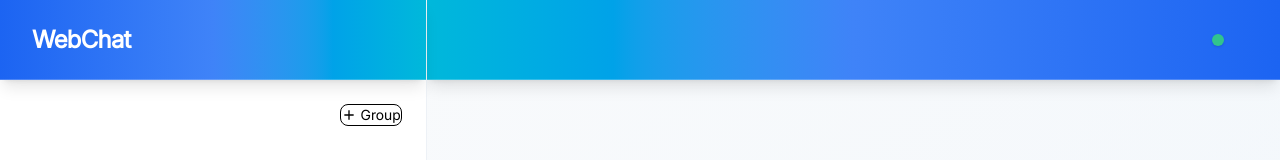
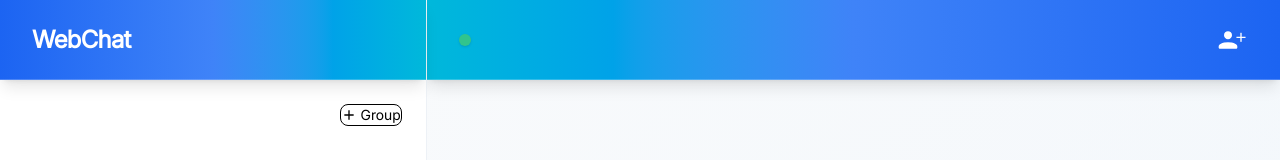
Before and after one commit to holifield4/chat-app, a React (Vite) app in the folder chat-client/: page / in a window 1280 px wide. Shown: the top 160 px of the page. Built offline with nearby package versions, Linux system fonts and the light colour scheme; sample sign-in values are in the browser's storage.

Commit message:
get available members on open modal

```diff
--- a/chat-client/src/components/chat/ChatRoom.tsx
+++ b/chat-client/src/components/chat/ChatRoom.tsx
@@ -5,9 +5,16 @@ import { useState } from "react";
 import useUser from "../../store/useUser";
 import ChatBubble from "./ChatBubble";
 import useMessage from "../../store/useMessage";
+import { UserAdd } from "../../assets/icons/UserAdd";
+import InviteMembersModal from "./InviteMembers";
 
 function ChatRoom() {
-  const roomList = useRoom((state) => state.roomList);
+  const { roomList, getAvailableMembers } = useRoom(
+    useShallow((state) => ({
+      roomList: state.roomList,
+      getAvailableMembers: state.getAvailableMembers,
+    }))
+  );
   const { username, userCurrentRoom } = useUser(
     useShallow((state) => ({
       username: state.username,
@@ -15,6 +22,7 @@ function ChatRoom() {
     }))
   );
   const [msg, setMsg] = useState<string>("");
+  const [isOpen, setIsOpen] = useState<boolean>(false);
   const { sendMessage, messages } = useMessage(
     useShallow((state) => ({
       sendMessage: state.sendMessage,
@@ -30,29 +38,43 @@ function ChatRoom() {
     setMsg("");
   };
 
+  const handleInviteMembers = () => {
+    getAvailableMembers(userCurrentRoom!);
+    setIsOpen(true);
+  };
+
   return (
     <div className="h-full flex flex-col bg-gradient-to-br from-slate-50 to-blue-50/30">
       {/* Header */}
-      <div className="w-full h-20 bg-gradient-to-l from-blue-600 via-blue-500 to-cyan-500 shadow-lg flex items-center justify-end px-8 border-b border-white/20">
+      <div className="w-full h-20 bg-gradient-to-l from-blue-600 via-blue-500 to-cyan-500 shadow-lg flex items-center justify-between px-8 border-b border-white/20">
         <div className="flex items-center gap-3">
           <div className="w-3 h-3 rounded-full bg-green-400 shadow-sm"></div>
           <span className="text-xl font-semibold text-white capitalize">
             {userCurrentRoom}
           </span>
           <span className="text-blue-100 text-sm">
-            {
-              roomList.find((i) => i.name === userCurrentRoom)
-                ?.userCount
-            }
+            {roomList.find((i) => i.name === userCurrentRoom)?.userCount}
           </span>
         </div>
+        {userCurrentRoom !== "general" && (
+          <Button
+            size="sm"
+            className="text-white border-none"
+            outline
+            onClick={handleInviteMembers}
+          >
+            <UserAdd className="size-8" />
+          </Button>
+        )}
       </div>
 
       <div className="flex-1 overflow-y-auto p-6 bg-transparent">
         <div className="max-w-4xl mx-auto space-y-4">
-          {messages.map((msg, index) => (
-            <ChatBubble key={index} user={username} message={msg} />
-          ))}
+          {messages
+            .filter((msg) => msg.roomId === userCurrentRoom)
+            .map((msg, index) => (
+              <ChatBubble key={index} user={username} message={msg} />
+            ))}
         </div>
       </div>
 
@@ -86,6 +108,12 @@ function ChatRoom() {
           </Button>
         </div>
       </div>
+
+      {/* Invite members modal */}
+      <InviteMembersModal
+        isOpen={isOpen}
+        onClose={() => setIsOpen(false)}
+      />
     </div>
   );
 }
```
